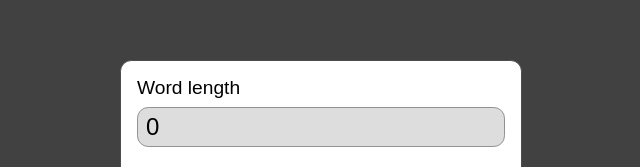
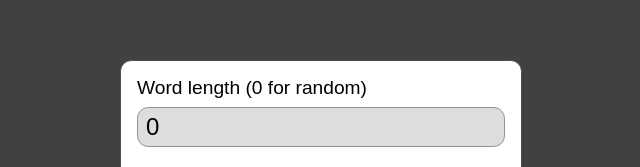
Before and after one commit to WilliamMatton/b7-wordle-with-highscore, a React app in the folder frontend/: page / in a window 1280 px wide. Shown: the part 219-386 px from the top of the page, without its empty margins (319-959 px from the left). Built offline with nearby package versions, Linux system fonts and the light colour scheme; the HTML template or start-up script is replaced by a standard one.

Commit message:
Refactor the game options solution to keep and control options in App instead.

```diff
--- a/frontend/src/App.jsx
+++ b/frontend/src/App.jsx
@@ -15,18 +15,17 @@ function App() {
   const [gameWin, setGameWin] = useState(false);
 
   const [gameWord, setGameWord] = useState('');
-  const [repeatLetters, setRepeatLetters] = useState(false);
+  const [settings, setSettings] = useState({ length: 0, repeat: false });
   const [startTime, setStartTime] = useState(0);
   const [finishTime, setFinishTime] = useState(0);
 
   return(
     <main className="app">
       <Activity mode={gameActive || gameFinished ? 'hidden' : 'visible'}>
-        <OptionsForm onSubmitOptions={async(length, repeat) => {
-          const response = await fetch(`/api/words?length=${length}&repeat=${repeat}`);
+        <OptionsForm settings={settings} onSettingsChange={setSettings} onSubmitOptions={async() => {
+          const response = await fetch(`/api/words?length=${settings.length}&repeat=${settings.repeat}`);
           const word = await response.text();
           console.log(`The word is: ${word}`);
-          setRepeatLetters(repeat);
           setGameWord(word);
           setStartTime(Date.now());
           setGameActive(true);
@@ -75,7 +74,7 @@ function App() {
             guesses: guesses.map((guess) => guess.word),
             options: {
               wordLength: gameWord.length,
-              repeatLetters: repeatLetters
+              repeatLetters: settings.repeat
             }
           };
           console.log(`Score posted: ${JSON.stringify(score)}`);
--- a/frontend/src/components/OptionsForm.jsx
+++ b/frontend/src/components/OptionsForm.jsx
@@ -1,20 +1,15 @@
-import { useState } from "react";
-
-export default function OptionsForm({ onSubmitOptions }) {
-  const [length, setLength] = useState(0);
-  const [repeat, setRepeat] = useState('true');
-
+export default function OptionsForm({ settings, onSettingsChange, onSubmitOptions }) {
   return (
     <form className="optionsForm" onSubmit={(ev) => {
       ev.preventDefault();
-      onSubmitOptions(length, repeat);
+      onSubmitOptions();
     }}>
       <div className="optionsFormSection1">
-        <label htmlFor="lengthInput" className="optionsFormLabel">Word length</label>
-        <input className="optionsFormTextField" name="lengthInput" type="number" min={0} value={length} onChange={(event) => setLength(event.target.value)} />
+        <label htmlFor="lengthInput" className="optionsFormLabel">Word length (0 for random)</label>
+        <input className="optionsFormTextField" name="lengthInput" type="number" min={0} value={settings.length} onChange={(event) => onSettingsChange({ ...settings, length: event.target.value })} />
       </div>
       <div className="optionsFormSection2">
-        <input className="optionsFormCheckbox" name="repeatInput" type="checkbox" value={repeat} onChange={(event) => setRepeat(event.target.value)} />
+        <input className="optionsFormCheckbox" name="repeatInput" type="checkbox" checked={settings.repeat} onChange={(event) => onSettingsChange({ ...settings, repeat: event.target.checked })} />
         <label htmlFor="repeatInput" className="optionsFormLabel">Word includes repeating letters</label>
       </div>
       <button className="optionsFormSubmitButton" type="submit">Start Game</button>
```
